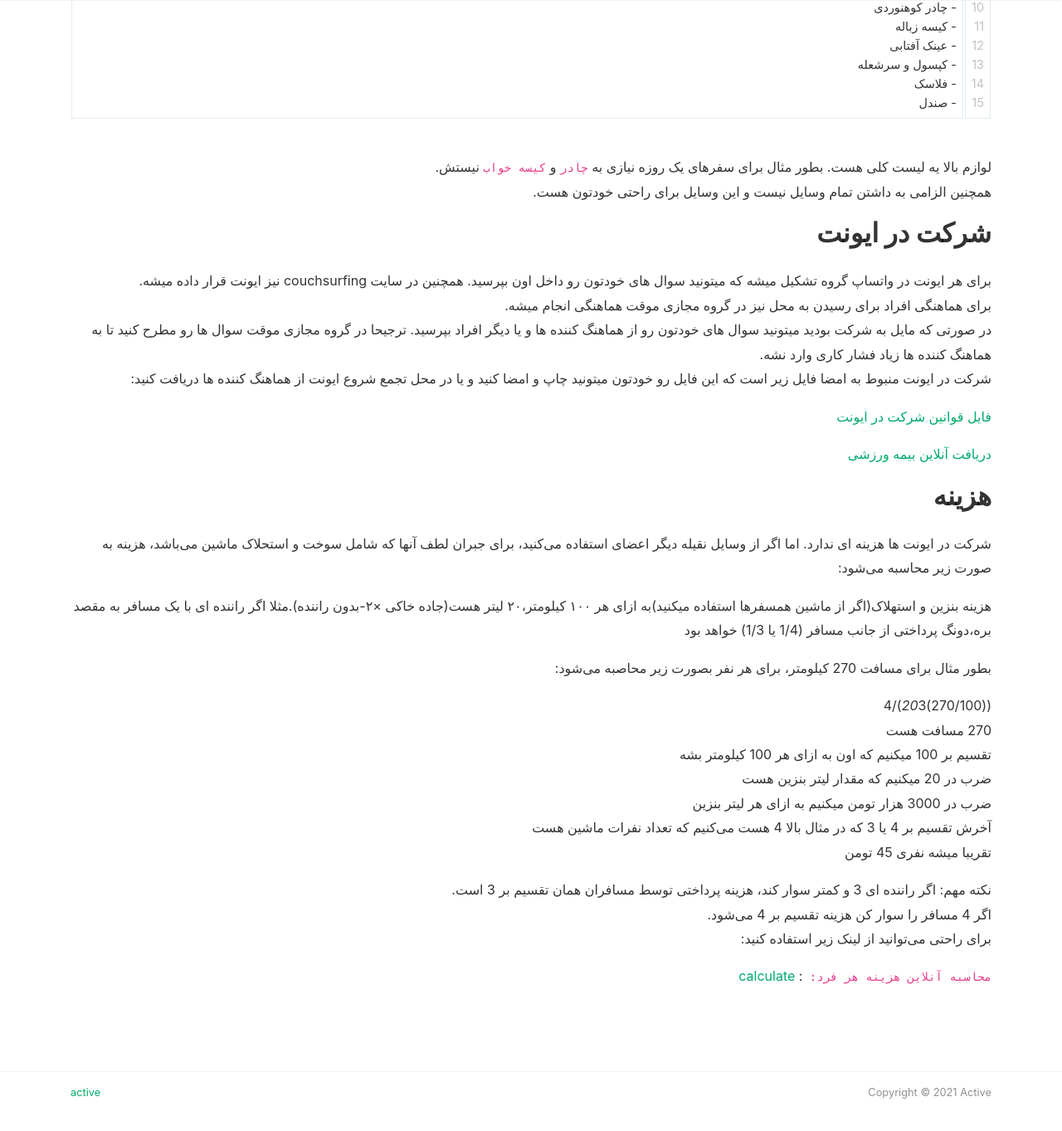
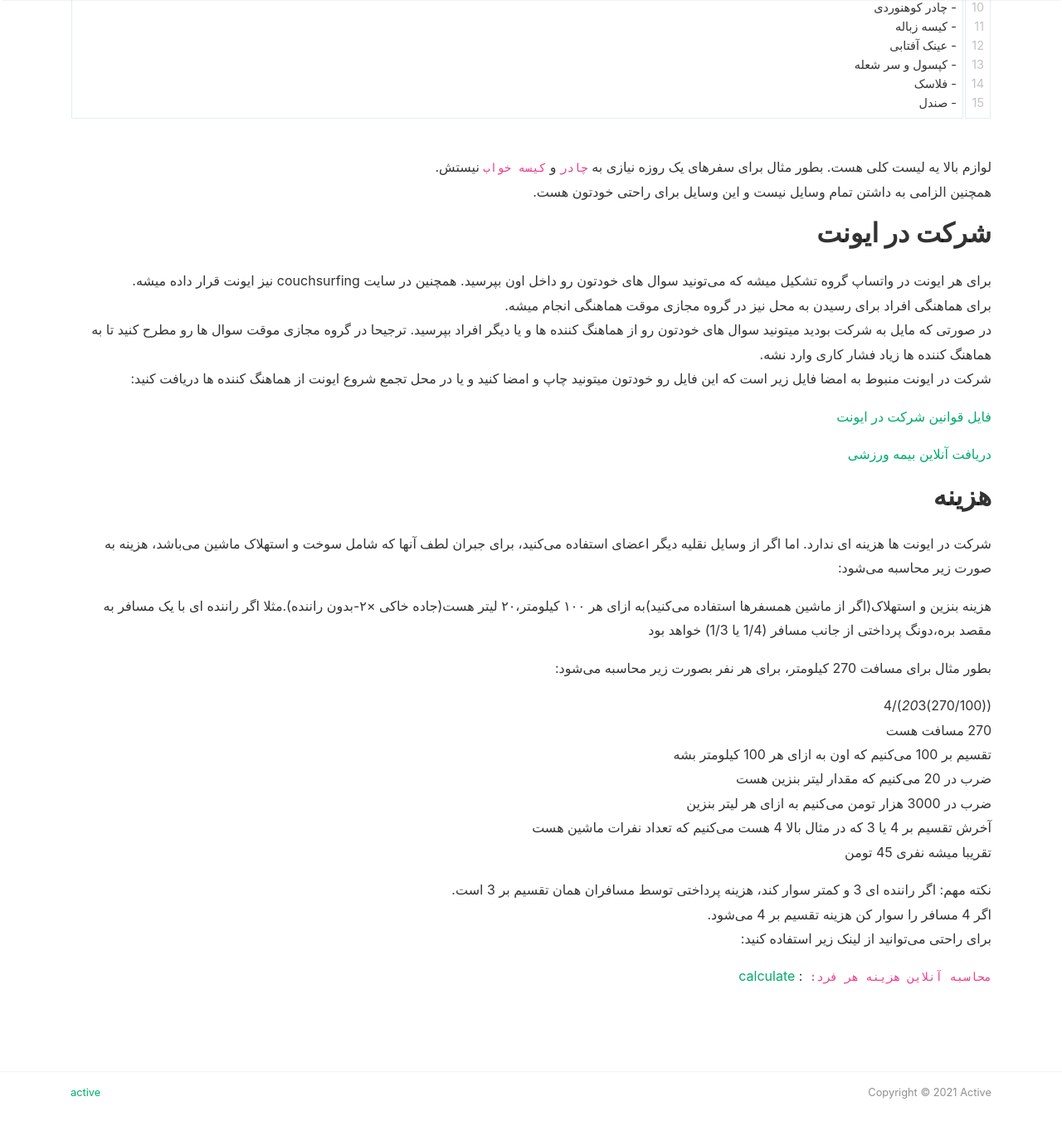
Before and after one commit to MHKarami97/active, a Jekyll site: the page built from _pages/rules-weekend.md, in a window 1280 px wide and 1400 px high, scrolled down 913 px. Shown: the top 1363 px of the window at 83% size. Built offline with Jekyll 4.4.1, drawn with Linux system fonts in a browser that asks for light colours; nearby versions of some CDN libraries; some of the changed text lies outside the part shown.

Commit message:
fix error on rules

```diff
--- a/_pages/rules-weekend.md
+++ b/_pages/rules-weekend.md
@@ -20,7 +20,7 @@
     - در صورت امکان بیمه ورزشی کوهنوردی داشته باشید
 
 ## وسایل مورد نیاز
-بنا به محل و مدت زمان سفر لوازم مختلفی نیاز هست، ولی بصورت کلی داشتن لوازم زیر مهم هستش.  البته بعضی از دوستان وسایل اضافه دارن که میتونید از اونها قرض بگیرید.
+بنا به محل و مدت زمان سفر لوازم مختلفی نیاز هست، ولی بصورت کلی داشتن لوازم زیر مهم هستش.  البته بعضی از دوستان وسایل اضافه دارن که می‌تونید از اونها قرض بگیرید.
 
     - کفش کوهنوردی
     - لباس مناسب فصل
@@ -34,7 +34,7 @@
     - چادر کوهنوردی
     - کیسه زباله
     - عینک آفتابی
-    - کپسول و سرشعله
+    - کپسول و سر شعله
     - فلاسک
     - صندل
 
@@ -42,7 +42,7 @@
 همچنین الزامی به داشتن تمام وسایل نیست و این وسایل برای راحتی خودتون هست.
 
 ## شرکت در ایونت
-برای هر ایونت در واتساپ گروه تشکیل میشه که میتونید سوال های خودتون رو داخل اون بپرسید. همچنین در سایت couchsurfing نیز ایونت قرار داده میشه.
+برای هر ایونت در واتساپ گروه تشکیل میشه که می‌تونید سوال های خودتون رو داخل اون بپرسید. همچنین در سایت couchsurfing نیز ایونت قرار داده میشه.
 برای هماهنگی افراد برای رسیدن به محل نیز در گروه مجازی موقت هماهنگی انجام میشه.
 در صورتی که مایل به شرکت بودید میتونید سوال های خودتون رو از هماهنگ کننده ها و یا دیگر افراد بپرسید. ترجیحا در گروه مجازی موقت سوال ها رو مطرح کنید تا به هماهنگ کننده ها زیاد فشار کاری وارد نشه.
 شرکت در ایونت منبوط به امضا فایل زیر است که این فایل رو خودتون میتونید چاپ و امضا کنید و یا در محل تجمع شروع ایونت از هماهنگ کننده ها دریافت کنید:
@@ -52,17 +52,17 @@
 [دریافت آنلاین بیمه ورزشی](https://insurance.ifsm.ir/UserOnline/Login)
 
 ## هزینه
-شرکت در ایونت ها هزینه ای ندارد. اما اگر از وسایل نقیله دیگر اعضای استفاده می‌کنید، برای جبران لطف آنها که شامل سوخت و استحلاک ماشین می‌باشد، هزینه به صورت زیر محاسبه می‌شود:
+شرکت در ایونت ها هزینه ای ندارد. اما اگر از وسایل نقلیه دیگر اعضای استفاده می‌کنید، برای جبران لطف آنها که شامل سوخت و استهلاک ماشین می‌باشد، هزینه به صورت زیر محاسبه می‌شود:
 
-هزینه بنزین و استهلاک(اگر از ماشین همسفرها استفاده میکنید)به ازای هر ۱۰۰ کیلومتر،۲۰ لیتر هست(جاده خاکی ×۲-بدون راننده).مثلا اگر راننده ای با یک مسافر به مقصد بره،دونگ پرداختی از جانب مسافر (1/4 یا 1/3) خواهد بود
+هزینه بنزین و استهلاک(اگر از ماشین همسفرها استفاده می‌کنید)به ازای هر ۱۰۰ کیلومتر،۲۰ لیتر هست(جاده خاکی ×۲-بدون راننده).مثلا اگر راننده ای با یک مسافر به مقصد بره،دونگ پرداختی از جانب مسافر (1/4 یا 1/3) خواهد بود
 
-بطور مثال برای مسافت 270 کیلومتر، برای هر نفر بصورت زیر محاصبه می‌شود:
+بطور مثال برای مسافت 270 کیلومتر، برای هر نفر بصورت زیر محاسبه می‌شود:
 
 ((270/100)*20*3)/4
 270 مسافت هست
-تقسیم بر 100 میکنیم که اون به ازای هر 100 کیلومتر بشه
-ضرب در 20 میکنیم که مقدار لیتر بنزین هست
-ضرب در 3000 هزار تومن میکنیم به ازای هر لیتر بنزین
+تقسیم بر 100 می‌کنیم که اون به ازای هر 100 کیلومتر بشه
+ضرب در 20 می‌کنیم که مقدار لیتر بنزین هست
+ضرب در 3000 هزار تومن می‌کنیم به ازای هر لیتر بنزین
 آخرش تقسیم بر 4 یا 3 که در مثال بالا 4 هست می‌کنیم که تعداد نفرات ماشین هست
 تقریبا میشه نفری 45 تومن
 
```
